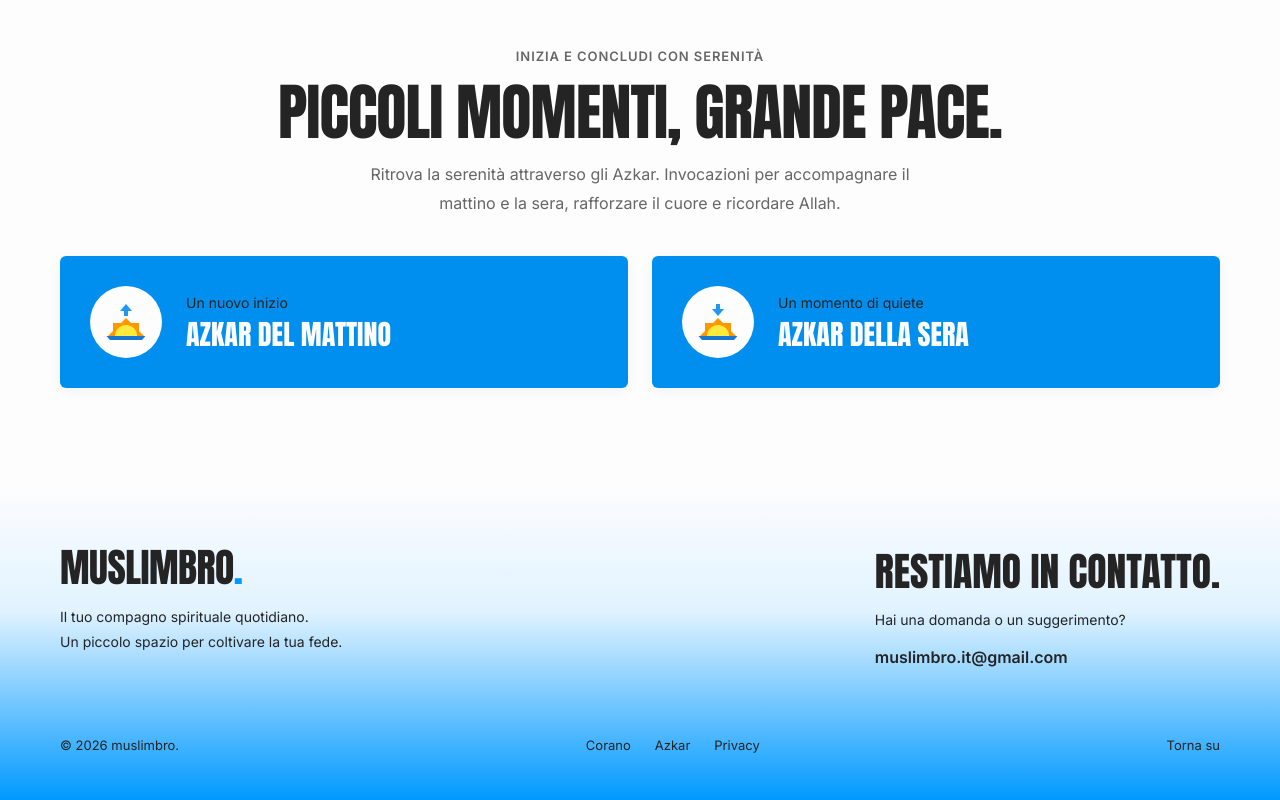
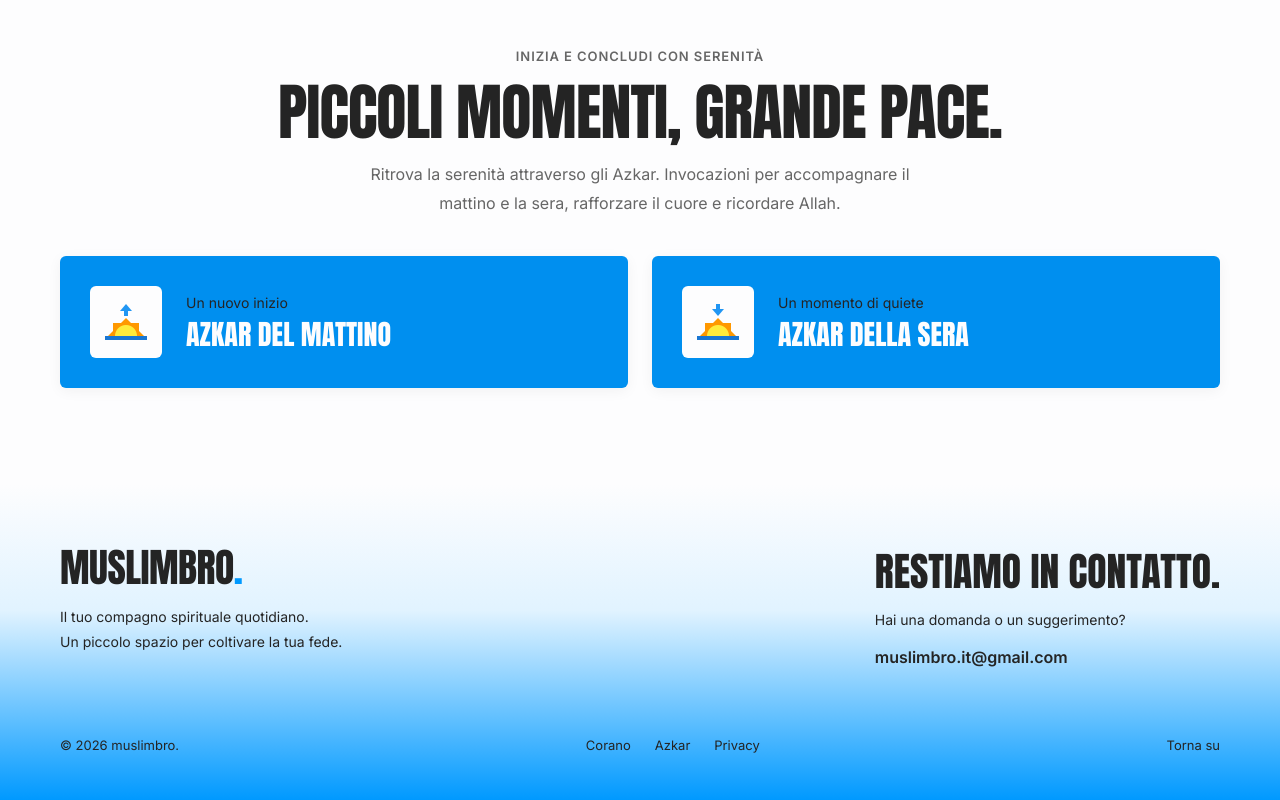
Before and after one commit to abSarhan02/muslimbro-react, a React (Vite) app: page / in a window 1280 px wide. Shown: the part 2843-3643 px from the top of the page. Built offline with nearby package versions, Linux system fonts and the light colour scheme; no server answers.

Commit message:
Card Azkar: icona su sfondo squadrato e hover morbido

```diff
--- a/src/components/home/AzkarSection/AzkarSection.css
+++ b/src/components/home/AzkarSection/AzkarSection.css
@@ -15,22 +15,36 @@
   border-radius: var(--radius);
   background: var(--sky-surface);
   box-shadow: var(--shadow);
-  transition: box-shadow var(--duration) var(--ease);
+  transition:
+    transform var(--duration) var(--ease),
+    box-shadow var(--duration) var(--ease);
 }
-.azkar-choice:hover {
-  box-shadow:
-    inset 0 0 0 2px var(--cloud),
-    var(--shadow);
+/* Al tocco si "preme" un po' */
+.azkar-choice:active {
+  transform: scale(0.98);
 }
-/* Icona in un cerchio bianco: freccia e orizzonte sono blu come la card */
+/* Icona su sfondo bianco (freccia e orizzonte sono blu come la card) */
 .azkar-choice img {
   flex: 0 0 72px;
   width: 72px;
   height: 72px;
   padding: 12px;
-  border-radius: 50%;
+  border-radius: var(--radius);
   background: var(--cloud);
   object-fit: contain;
+  transition: transform var(--duration) var(--ease);
+}
+/* Hover (solo con il mouse): la card si alza un po' e l'icona si ingrandisce */
+@media (hover: hover) {
+  .azkar-choice:hover {
+    transform: translateY(-4px);
+    box-shadow:
+      inset 0 0 0 2px var(--cloud),
+      0 12px 28px rgb(0 0 0 / 12%);
+  }
+  .azkar-choice:hover img {
+    transform: scale(1.06);
+  }
 }
 .azkar-choice-copy {
   display: flex;
```
